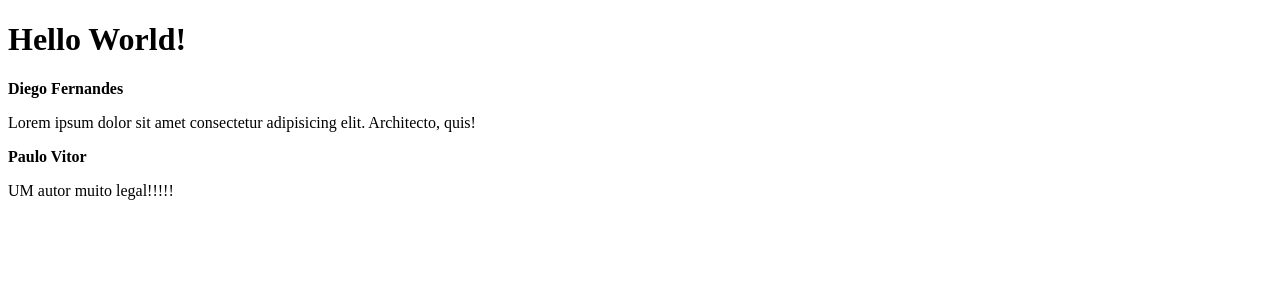
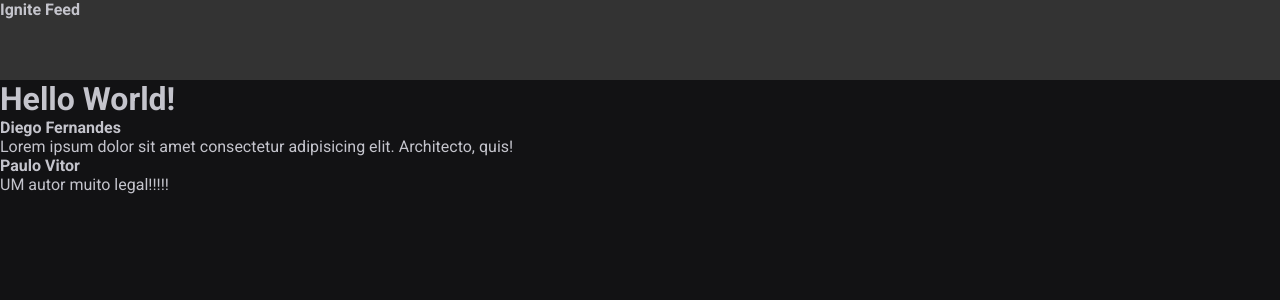
Before and after one commit to PauloVitorrr/react-ignite-feed, a React (Vite) app: page / in a window 1280 px wide. Shown: the top 300 px of the page. Built offline with nearby package versions, Linux system fonts and the light colour scheme.

Commit message:
feat: estilização padrão componentes e global

```diff
--- a/index.html
+++ b/index.html
@@ -2,8 +2,14 @@
 <html lang="en">
   <head>
     <meta charset="UTF-8" />
+
+    <link rel="preconnect" href="https://fonts.googleapis.com">
+    <link rel="preconnect" href="https://fonts.gstatic.com" crossorigin>
+
     <link rel="icon" type="image/svg+xml" href="/vite.svg" />
     <meta name="viewport" content="width=device-width, initial-scale=1.0" />
+
+    <link href="https://fonts.googleapis.com/css2?family=League+Spartan:wght@100;200;300;400;500;600;700;800;900&family=Playfair+Display&family=Roboto:wght@400;700&family=Rubik:ital,wght@0,300;0,400;0,500;0,600;0,700;0,800;0,900;1,300;1,400;1,500;1,600;1,700;1,800;1,900&display=swap" rel="stylesheet">
     <title>Vite + React</title>
   </head>
   <body>
--- a/src/App.jsx
+++ b/src/App.jsx
@@ -1,9 +1,13 @@
 import { Post } from './Post.jsx'
+import { Header } from './components/Header.jsx'
+
+import './global.css'
 
 export default function App() {
 
   return (
     <div>
+      <Header/>
       <h1>Hello World!</h1>
       <Post
         author="Diego Fernandes"
--- /dev/null
+++ b/src/components/Header.jsx
@@ -0,0 +1,9 @@
+import styles from './Header.module.css'
+
+export function Header(){
+    return(
+        <header className={styles.header}>
+            <strong>Ignite Feed</strong>
+        </header>
+    )
+}
--- /dev/null
+++ b/src/components/Header.module.css
@@ -0,0 +1,4 @@
+.header{
+    background-color: #333;
+    height: 80px;
+}
--- /dev/null
+++ b/src/global.css
@@ -0,0 +1,30 @@
+:root{
+    --white: #ffffff;
+    --gray-100: #e1e1e6;
+    --gray-300: #c4c4cc;
+    --gray-400: #8d8d99;
+    --gray-600: #323238;
+    --gray-700: #29292e;
+    --gray-800: #202024;
+    --gray-900: #121214;
+
+    --green-500: #00875f;
+}
+
+* {
+    margin: 0;
+    padding: 0;
+    box-sizing: border-box;
+}
+
+body{
+    background: var(--gray-900);
+    color: var(--gray-300);
+    -webkit-font-smoothing: antialiased;
+}
+
+body, input, textarea, button{
+    font-family: 'Roboto', sans-serif;
+    font-weight: 400;
+    font-size: 1rem;
+}
```
